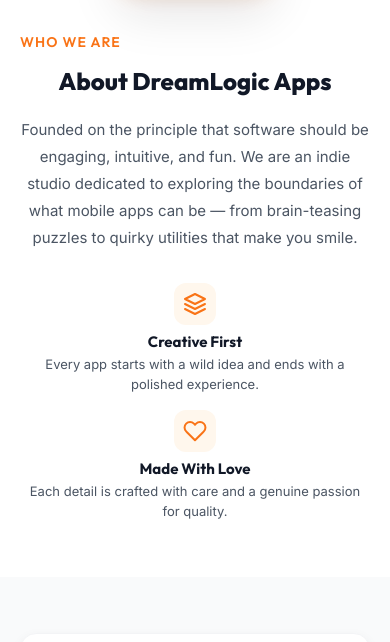
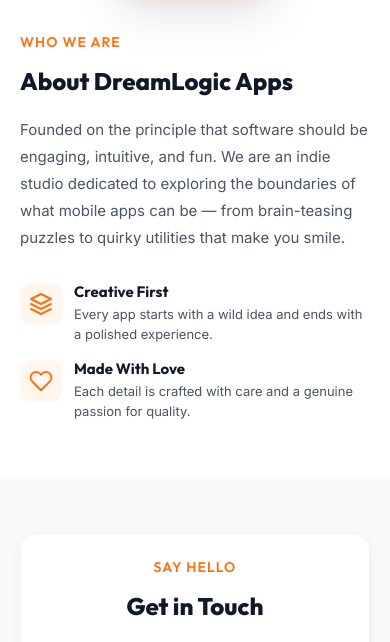
Before and after one commit to DreamLogicApps/mysite, a website built with Vite: page index.html in a window 390 px wide. Shown: the part 1720-2362 px from the top of the page. Built offline with nearby package versions, Linux system fonts and the light colour scheme.

Commit message:
Dark about logo background, left-aligned mobile about section

```diff
--- a/src/style.css
+++ b/src/style.css
@@ -753,7 +753,7 @@
   max-width: 320px;
   aspect-ratio: 1;
   border-radius: var(--radius-xl);
-  background: var(--bg-primary);
+  background: #1a1a2e;
   display: flex;
   align-items: center;
   justify-content: center;
@@ -1522,11 +1522,11 @@
 
   .about-text .section-title,
   .about-text .section-tag {
-    text-align: center;
+    text-align: left;
   }
 
   .about-text > p {
-    text-align: center;
+    text-align: left;
     font-size: 0.9375rem;
   }
 
@@ -1535,10 +1535,7 @@
   }
 
   .about-feature {
-    flex-direction: column;
-    align-items: center;
-    text-align: center;
-    gap: 0.5rem;
+    gap: 0.75rem;
   }
 
   .about-feature-icon {
```
